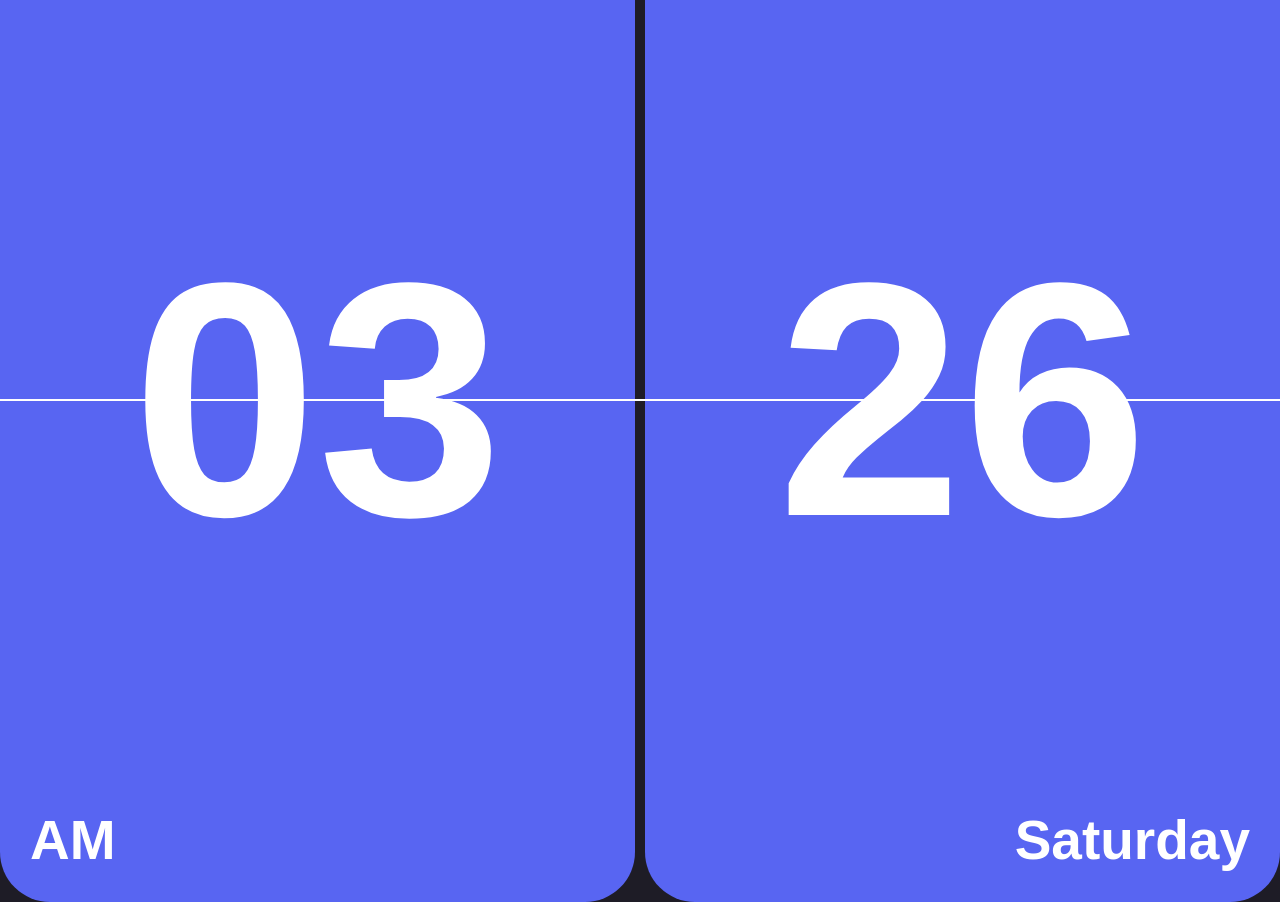
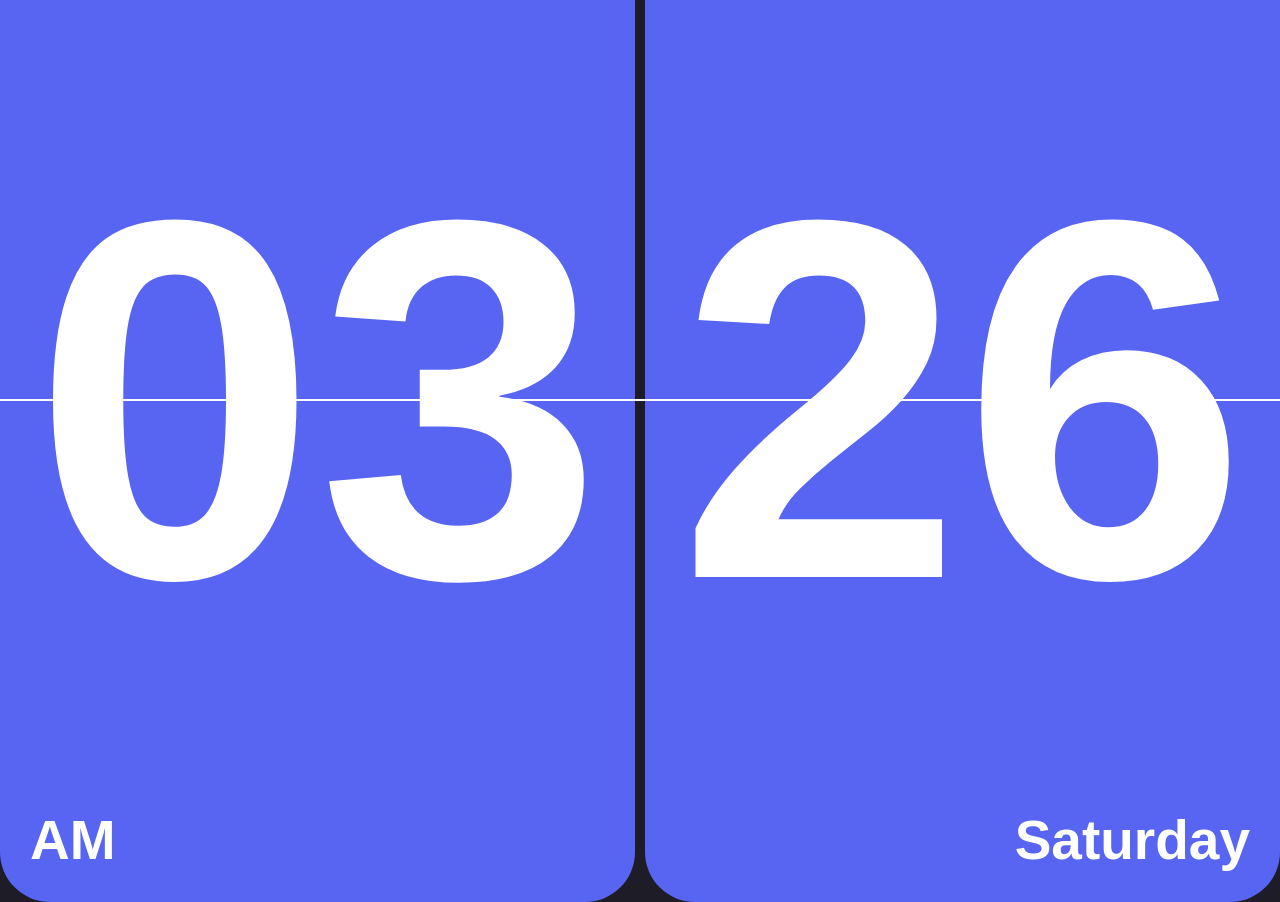
Before and after one commit to kstaff123/notionwidget, a plain HTML site: page digitalclock.html in a window 1280 px wide. Drawn offline with Linux system fonts and the light colour scheme; a web font is replaced by a local one.

Commit message:
fixed resize issue

```diff
--- a/digitalclock.html
+++ b/digitalclock.html
@@ -36,7 +36,7 @@
             align-items: center;
             font-family: 'Bebas Neue', sans-serif; /* Specify font family here */
             font-weight: bold;
-            font-size: 250pt;
+            font-size: 40vw;
             color: white;
             position: relative; /* Required for stacking order */
             z-index: 1; /* Ensure the boxes appear above the line */
```
